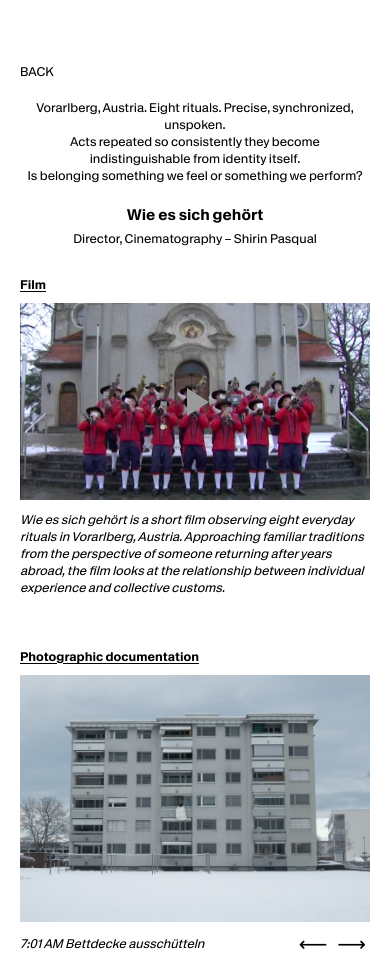
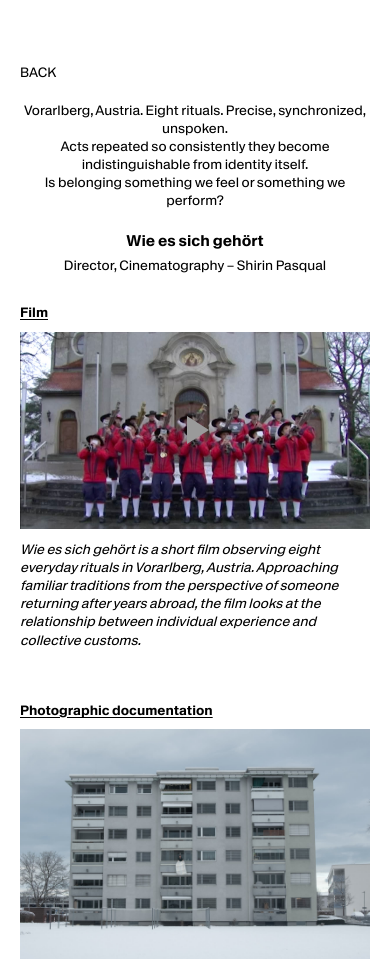
Before and after one commit to shirinpasqual-coder/shirin-website, a plain HTML site: page projects/wie-es-sich-gehort/film/index.html in a window 390 px wide. Shown: the top 959 px of the page. Drawn offline with Linux system fonts and the light colour scheme; a script that the page names is missing.

Commit message:
Same top spacing and text size on all pages, new Love Letter intro
- All pages start 96px from the top (64px on phones)
- Main text and headings use the landing page sizes everywhere
- Love Letter intro text updated

Co-Authored-By: Claude Opus 5.5 <noreply@anthropic.com>

```diff
--- a/style.css
+++ b/style.css
@@ -28,12 +28,13 @@ html, body {
 
 body {
   font-family: "TWK Continental", Georgia, "Times New Roman", serif;
-  font-size: 13px;
+  /* same text size as the landing page, scaled with screen height */
+  font-size: clamp(11px, 1.4vh, 17px);
   font-weight: 400;
   line-height: 1.25;
   color: #000;
   background: #fff;
-  padding: 140px 24px 56px;
+  padding: 96px 24px 56px;
   -webkit-font-smoothing: antialiased;
 }
 
@@ -127,7 +128,7 @@ body {
 
 h1.name {
   text-align: center;
-  font-size: 16px;
+  font-size: 1.15em;
   font-weight: 700;
   margin: 0 0 12px;
 }
@@ -180,7 +181,7 @@ a:hover {
 
 h2.section-title {
   text-align: center;
-  font-size: 16px;
+  font-size: 1.15em;
   font-weight: 700;
   margin: 0 0 12px;
 }
@@ -234,7 +235,7 @@ h2.section-title {
 
 h1.project-title {
   text-align: center;
-  font-size: 16px;
+  font-size: 1.15em;
   font-weight: 700;
   margin: 0 0 6px;
 }
@@ -605,10 +606,6 @@ h1.project-title.project-title-nowrap {
 
 /* ---------- Wie es sich gehört: film, documentation, publication ---------- */
 
-body.project-wesg {
-  padding-top: 96px;
-}
-
 body.project-wesg .page {
   max-width: 960px;
 }
@@ -684,10 +681,6 @@ body.project-wesg .page {
 }
 
 @media (max-width: 600px) {
-  body.project-wesg {
-    padding-top: 64px;
-  }
-
   .wesg-columns {
     gap: 44px;
   }
@@ -697,7 +690,8 @@ body.project-wesg .page {
 
 @media (max-width: 600px) {
   body {
-    padding: 88px 20px 48px;
+    font-size: 14px;
+    padding: 64px 20px 48px;
     overflow-x: clip;
   }
 
```
Also changed, not shown: projects/love-letter/index.html (+5 -5 lines).
